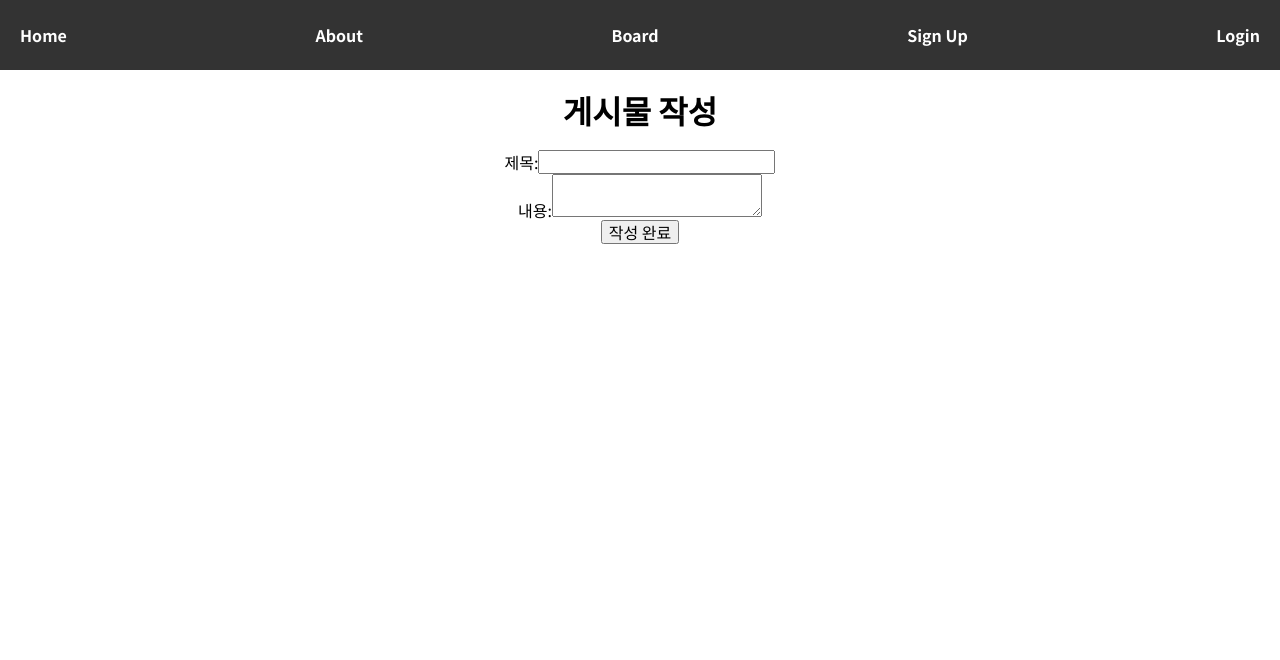
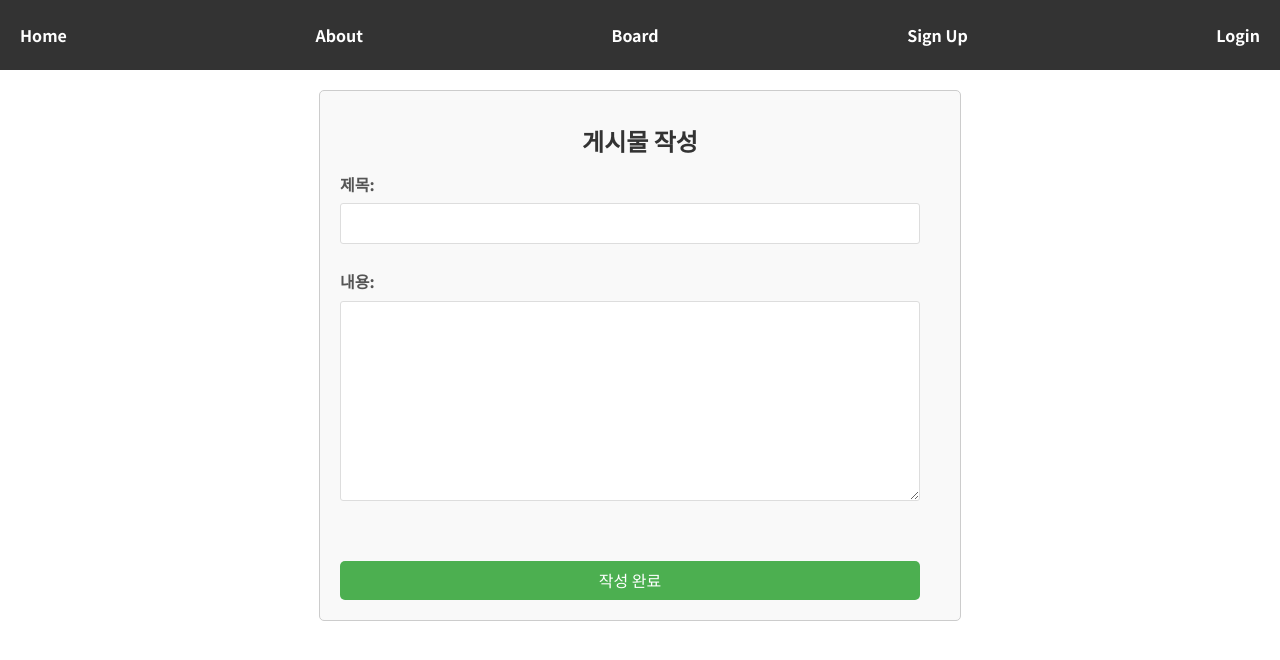
Before and after one commit to changsoon123/soon_react, a React (Create React App) app: page /create in a window 1280 px wide. Shown: the top 660 px of the page. Built offline with nearby package versions, Linux system fonts and the light colour scheme.

Commit message:
create page design + detail board page frame

```diff
--- a/src/App.js
+++ b/src/App.js
@@ -5,6 +5,7 @@ import Header from './components/Header';
 import HomePage from './pages/HomePage';
 import AboutPage from './pages/AboutPage';
 import BoardPage from './pages/BoardPage';
+import BoardDetailPage from './pages/BoardDetailPage';
 import SignUp from './pages/SignUp';
 import Login from './pages/Login';
 import CreateBoardPage from './pages/CreateBoardPage';
@@ -20,6 +21,7 @@ function App() {
         <Route path="/" element={<HomePage />} />
         <Route path="/about" element={<AboutPage />} />
         <Route path="/board" element={<BoardPage />} />
+        <Route path="/board/:id" element={<BoardDetailPage />} />
         <Route path="/signup" element={<SignUp />} />
         <Route path="/login" element={<Login />} />
         <Route path="/create" element={<CreateBoardPage />} />
--- /dev/null
+++ b/src/pages/BoardDetailPage.js
@@ -0,0 +1,53 @@
+import React, { useState, useEffect } from 'react';
+import { useParams, useNavigate } from 'react-router-dom';
+import { API_BASE_URL as BASE, CboardBoard } from '../config/host-config';
+
+const BoardDetailPage = () => {
+
+  const API_BASE_URL = BASE + CboardBoard;
+  const navigate = useNavigate();
+
+  const { id } = useParams();
+  const [board, setBoard] = useState(null);
+
+  useEffect(() => {
+    // API를 호출하여 해당 ID의 게시물을 가져오는 함수를 구현해야 합니다.
+    fetchBoardById(id);
+  }, [id]);
+
+  const fetchBoardById = async (id) => {
+    try {
+      const response = await fetch(`${API_BASE_URL}/${id}`);
+      const responseData = await response.json();
+      console.log(responseData);
+      setBoard(responseData);
+    } catch (error) {
+      console.error('Error fetching board:', error);
+    }
+  };
+
+  const handleEditClick = () => {
+    // 게시물 작성자만 수정할 수 있도록 확인하는 로직을 추가해야 합니다.
+    if (board && isLoggedIn && board.author === sessionStorage.getItem('userId')) {
+      // 수정 페이지로 이동하는 코드를 추가해야 합니다.
+      navigate(`/edit/${id}`);
+    } else {
+      alert('해당 게시물을 수정할 수 있는 권한이 없습니다.');
+    }
+  };
+
+  if (!board) {
+    return <div>Loading...</div>;
+  }
+
+  return (
+    <div className="board-detail">
+      <h2>{board.title}</h2>
+      <p>{board.content}</p>
+      <p>작성자: {board.author}</p>
+      <button onClick={handleEditClick}>수정</button>
+    </div>
+  );
+};
+
+export default BoardDetailPage;
--- a/src/pages/BoardPage.js
+++ b/src/pages/BoardPage.js
@@ -1,5 +1,5 @@
 import React, { useState, useEffect } from 'react';
-import { useNavigate } from 'react-router-dom';
+import { Link, useNavigate } from 'react-router-dom';
 import { API_BASE_URL as BASE, CboardBoards } from '../config/host-config';
 import InfiniteScroll from 'react-infinite-scroller';
 import '../styles/BoardPage.scss';
@@ -88,11 +88,13 @@ const BoardPage = () => {
             </div>
           )}
           {boards.map(board => (
-            <div key={board.id} className="board-item">
+            <Link key={board.id} to={`/board/${board.id}`} className="board-item-link">
+            <div className="board-item">
               <h2>{board.title}</h2>
               <p>{board.content}</p>
               <p>작성일: {board.createdAt}</p>
             </div>
+            </Link>
           ))}
           {!hasMore && boards.length !== 0 && (
             <div className="end-of-boards-message board-item">
--- a/src/pages/CreateBoardPage.js
+++ b/src/pages/CreateBoardPage.js
@@ -39,7 +39,7 @@ const CreateBoardPage = () => {
   };
 
   return (
-    <div>
+    <div className="container">
       <h1>게시물 작성</h1>
       <form onSubmit={handleSubmit}>
         <label>
--- a/src/styles/CreateBoardPage.scss
+++ b/src/styles/CreateBoardPage.scss
@@ -1,6 +1,7 @@
 .container {
-  margin: 20px;
+  margin: 20px auto; /* 중앙 정렬을 위해 좌우 여백을 auto로 설정 */
   padding: 20px;
+  max-width: 600px; /* 최대 너비 설정 */
   border: 1px solid #ccc;
   border-radius: 5px;
   background-color: #f9f9f9;
@@ -16,36 +17,47 @@
       display: block;
       margin-bottom: 10px;
       color: #555;
+      font-weight: bold; /* 제목과 내용 글자에 두껍게 표시 */
+      text-align: left;
+    }
 
-      input,
-      textarea {
-        width: 100%;
+    input[type="text"] {
+      width: calc(100% - 20px); /* 전체 너비에서 여백 제외 */
       padding: 10px;
-        margin-top: 5px;
+      margin-top: 10px;
       box-sizing: border-box;
       border: 1px solid #ddd;
       border-radius: 3px;
       transition: border-color 0.3s ease;
-
-        &:focus {
-          border-color: #4caf50;
-          outline: none;
-        }
     }
 
     textarea {
-        height: 150px;
+      width: calc(100% - 20px); /* 전체 너비에서 여백 제외 */
+      padding: 10px;
+      margin-top: 10px; /* margin-top 수정 */
+      margin-bottom: 10px;
+      box-sizing: border-box;
+      border: 1px solid #ddd;
+      border-radius: 3px;
+      transition: border-color 0.3s ease;
+      height: 200px; /* 높이 설정 */
     }
+
+    .input-label {
+      text-align: left; /* 텍스트를 왼쪽으로 정렬 */
     }
 
     button {
-      background-color: #4caf50;
-      color: white;
+      display: block;
+      margin-top: 20px;
+      width: calc(100% - 20px);
       padding: 10px 15px;
       border: none;
       border-radius: 5px;
       cursor: pointer;
       font-size: 16px;
+      background-color: #4caf50;
+      color: white;
       transition: background-color 0.3s ease;
 
       &:hover {
```
Lines whose indentation alone changed are shown as unchanged.
